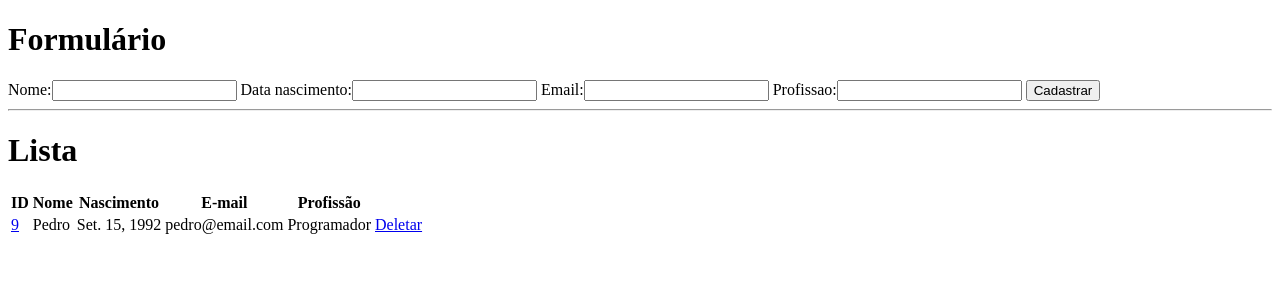
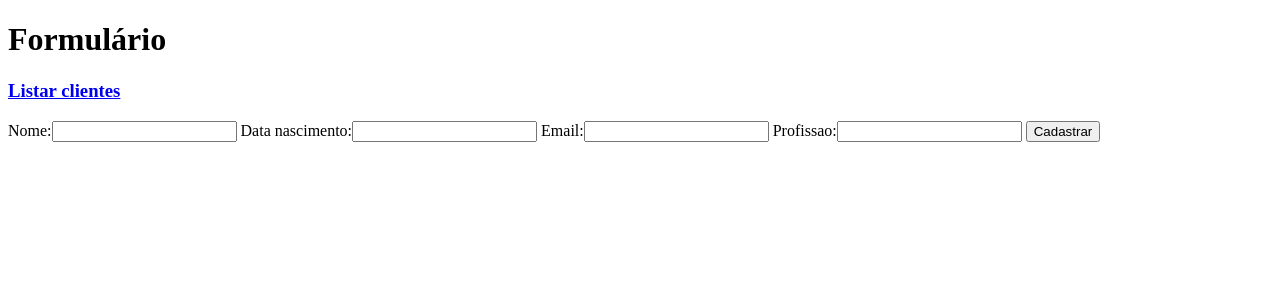
Before and after one commit to pedrolisboaa/Especialista-Django---TreinaWeb, a Django app: page / in a window 1280 px wide. Shown: the top 300 px of the page. Run offline with Django 3.2, Linux system fonts and the light colour scheme; data comes from the database, SQL or seed files in the repository; both versions use the stored data as it was after the commit.

Commit message:
ataulizando projetinho de estudo

```diff
--- a/app/templates/index.html
+++ b/app/templates/index.html
@@ -9,39 +9,14 @@
 </head>
 
 <body>
-
     <h1>Formulário</h1>
+    <h3><a href="{% url 'listar' %}">Listar clientes</a></h3>
     <form action="{% url 'index' %}" method='POST'>
         {% csrf_token %}
         {{form}}
         <button type="submit">Cadastrar</button>
     </form>
 
-    <hr>
-
-    <h1>Lista</h1>
-
-
-    <table>
-        <tr>
-            <th>ID</th>
-            <th>Nome</th>
-            <th>Nascimento</th>
-            <th>E-mail</th>
-            <th>Profissão</th>
-        </tr>
-        {% for cliente in clientes %}
-        <tr>
-            <td><a href="{% url 'atualizar' cliente.id  %}">{{cliente.id}}</a></td>
-            <td>{{cliente.nome}}</td>
-            <td>{{cliente.data_nascimento}}</td>
-            <td>{{cliente.email}}</td>
-            <td>{{cliente.profissao}}</td>
-            <td><a href="{% url 'deletar' cliente.id  %}">Deletar</a></td>
-
-        </tr>
-        {% endfor %}
-    </table>
 </body>
 
 </html>
--- a/app/urls.py
+++ b/app/urls.py
@@ -1,8 +1,9 @@
 from django.urls import path
-from .views import index, atualizar, deletar
+from .views import index, atualizar, deletar, listar
 
 urlpatterns = [
    path('', index, name='index'),
+   path('listar/', listar, name='listar'),
    path('atualizar/<int:id_cliente>', atualizar, name='atualizar'),
    path('deletar/<int:id_cliente>', deletar, name='deletar'),
 
--- a/app/views.py
+++ b/app/views.py
@@ -4,7 +4,7 @@ from .models import Cliente
 from .forms import ClienteForm
 # Create your views here.
 def index(request):
-    clientes = Cliente.objects.order_by('id')
+
 
     if request.method == 'POST':
         form = ClienteForm(request.POST)
@@ -16,10 +16,18 @@ def index(request):
 
     context = {
         'form': form,
+    }
+
+    return render(request, 'index.html', context)
+
+
+def listar(request):
+    clientes = Cliente.objects.order_by('id')
+    context = {
         'clientes': clientes,
     }
 
-    return render(request, 'index.html', context)
+    return render(request, 'listar.html', context)
 
 
 def atualizar(request, id_cliente):
```
Also changed, not shown: app/templates/listar.html (added, +39 -0 lines), db.sqlite3.
